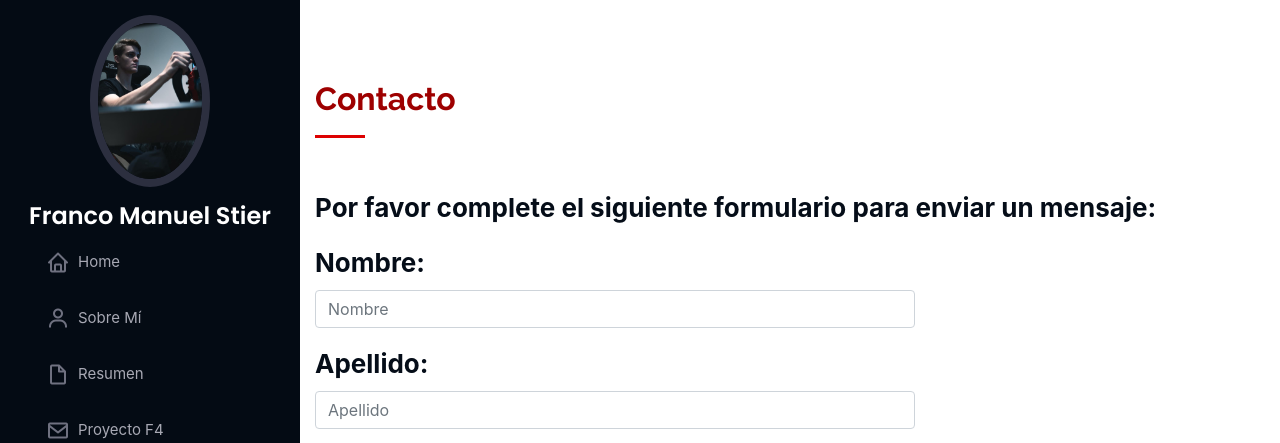
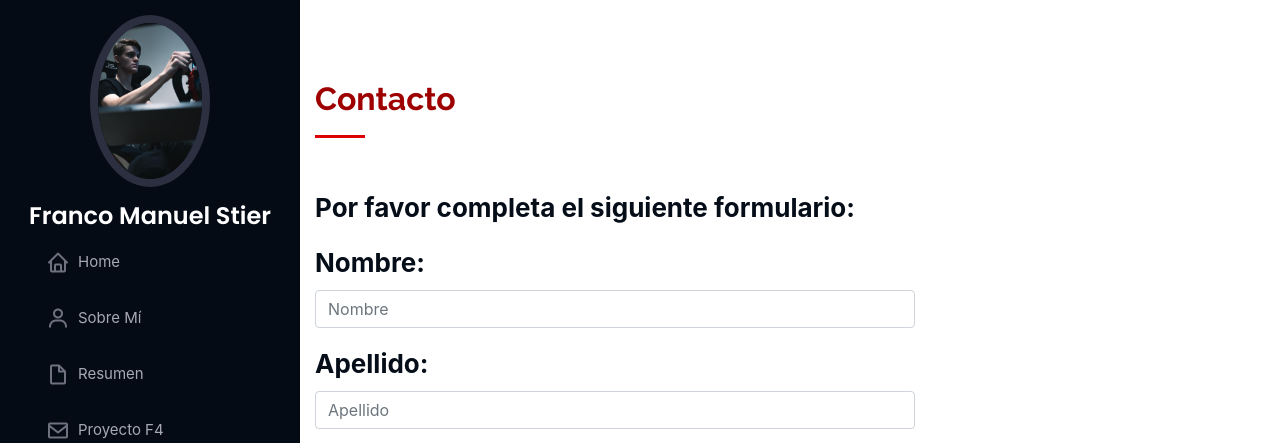
Before and after one commit to nanoflores888/Proyecto_Grupo_14_CaC, a Django app: page /home/contacto/ in a window 1280 px wide. Shown: the top 443 px of the page. Run offline with Django 4.2, Linux system fonts and the light colour scheme; some libraries are stand-ins or nearby versions.

Commit message:
Cambiar texto de formulario El texto es muy largo, lo acorte

```diff
--- a/templates/home/contacto.html
+++ b/templates/home/contacto.html
@@ -11,7 +11,7 @@
     <div class="section-title">
       <h2>Contacto</h2>
     </div>
-    <p>Por favor complete el siguiente formulario para enviar un mensaje:</p>
+    <p>Por favor completa el siguiente formulario:</p>
 
     <form method="post">
       {% csrf_token %}
```
